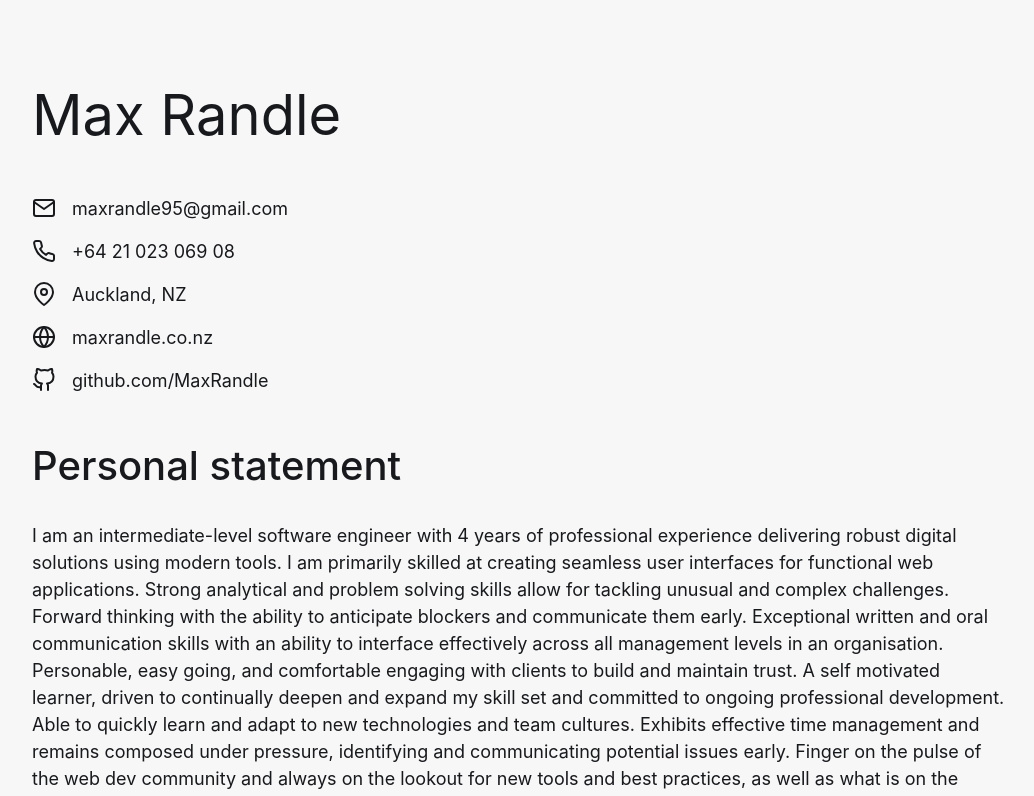
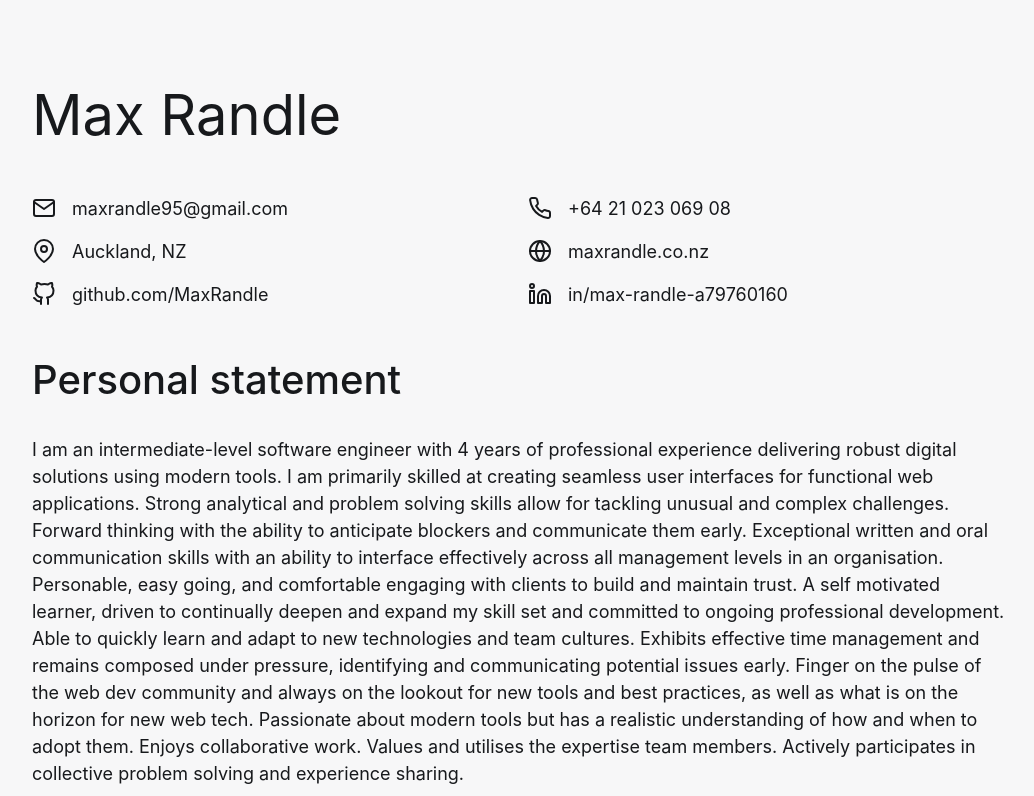
Before and after one commit to MaxRandle/portfolio-website-v3, a Next.js app: page /resume in a window 1280 px wide. Shown: the top 796 px of the page, without its empty margins (120-1154 px from the left). Built offline with nearby package versions, Linux system fonts and the light colour scheme.

Commit message:
Add linkedin to resume

```diff
--- a/src/components/Link.tsx
+++ b/src/components/Link.tsx
@@ -1,13 +1,19 @@
 import NextLink, { LinkProps as NextLinkProps } from "next/link";
 import styled from "styled-components";
 
-interface LinkProps extends NextLinkProps {
-  //
-}
+export type LinkProps = Omit<NextLinkProps, "as"> & {
+  children?: React.ReactNode;
+  isExternal?: boolean;
+};
 
 const StyledLink = styled(NextLink)`
   font-weight: var(--text-font-weight--link);
   color: var(--text-color--primary);
 `;
 
-export const Link: React.FC<LinkProps> = StyledLink;
+export const Link: React.FC<LinkProps> = ({ isExternal, ...props }) => (
+  <StyledLink
+    target={isExternal ? "_blank" : "_self"}
+    {...props}
+  />
+);
--- a/src/pages/resume/index.tsx
+++ b/src/pages/resume/index.tsx
@@ -3,8 +3,9 @@ import { PageLayout } from "@layouts/PageLayout";
 import { Section } from "@layouts/Section";
 import { Typography } from "@components/Typography";
 import { Heading } from "@components/Heading";
-import { FiGithub, FiGlobe, FiMail, FiMapPin, FiPhone } from "react-icons/fi";
+import { FiGithub, FiGlobe, FiLinkedin, FiMail, FiMapPin, FiPhone } from "react-icons/fi";
 import homePageContent from "@content/homePage";
+import { Link } from "@components/Link";
 
 const EXPERIENCE_START_DATE = new Date("2018-06-23");
 const MS_IN_YEAR = 3.154e10;
@@ -18,6 +19,7 @@ const CONTENT = {
     location: "Auckland, NZ",
     website: "maxrandle.co.nz",
     github: "github.com/MaxRandle",
+    linkedIn: "in/max-randle-a79760160",
   },
   personalStatement: [
     `I am an intermediate-level software engineer with ${EXPERIENCE_IN_YEARS} years of professional experience delivering robust digital solutions using modern tools. I am primarily skilled at creating seamless user interfaces for functional web applications.`,
@@ -44,17 +46,17 @@ const Home: NextPage = () => {
 
   function ContactDetails() {
     return (
-      <ul className="px-6 md:px-0 space-y-4">
+      <ul className="px-6 md:px-0 grid grid-cols-2 gap-4">
         <li className="flex items-center">
           <FiMail size={24} />
           <Typography className="ml-6 lg:ml-4">
-            <a href={`mailto:${CONTENT.contactDetails.email}`}>{CONTENT.contactDetails.email}</a>
+            <Link href={`mailto:${CONTENT.contactDetails.email}`}>{CONTENT.contactDetails.email}</Link>
           </Typography>
         </li>
         <li className="flex items-center">
           <FiPhone size={24} />
           <Typography className="ml-6 lg:ml-4">
-            <a href={`tel:${CONTENT.contactDetails.phone}`}>{CONTENT.contactDetails.phone}</a>
+            <Link href={`tel:${CONTENT.contactDetails.phone}`}>{CONTENT.contactDetails.phone}</Link>
           </Typography>
         </li>
         <li className="flex items-center">
@@ -64,25 +66,34 @@ const Home: NextPage = () => {
         <li className="flex items-center">
           <FiGlobe size={24} />
           <Typography className="ml-6 lg:ml-4">
-            <a
+            <Link
               href={`https://${CONTENT.contactDetails.website}`}
-              target="_blank"
-              rel="noreferrer"
+              isExternal
             >
               {CONTENT.contactDetails.website}
-            </a>
+            </Link>
           </Typography>
         </li>
         <li className="flex items-center">
           <FiGithub size={24} />
           <Typography className="ml-6 lg:ml-4">
-            <a
+            <Link
               href={`https://${CONTENT.contactDetails.github}`}
-              target="_blank"
-              rel="noreferrer"
+              isExternal
             >
               {CONTENT.contactDetails.github}
-            </a>
+            </Link>
+          </Typography>
+        </li>
+        <li className="flex items-center">
+          <FiLinkedin size={24} />
+          <Typography className="ml-6 lg:ml-4">
+            <Link
+              href={`https://www.linkedin.com/${CONTENT.contactDetails.linkedIn}`}
+              isExternal
+            >
+              {CONTENT.contactDetails.linkedIn}
+            </Link>
           </Typography>
         </li>
       </ul>
```
